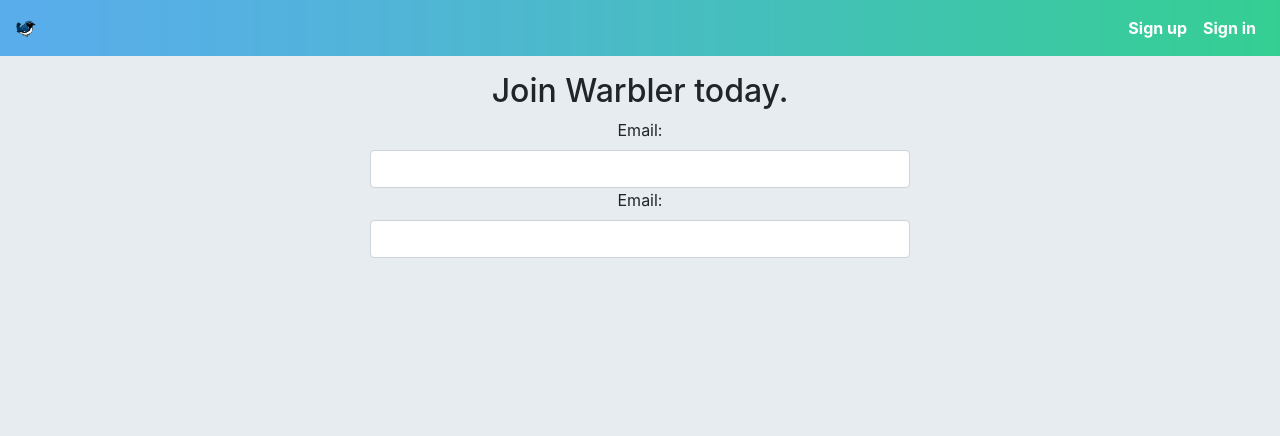
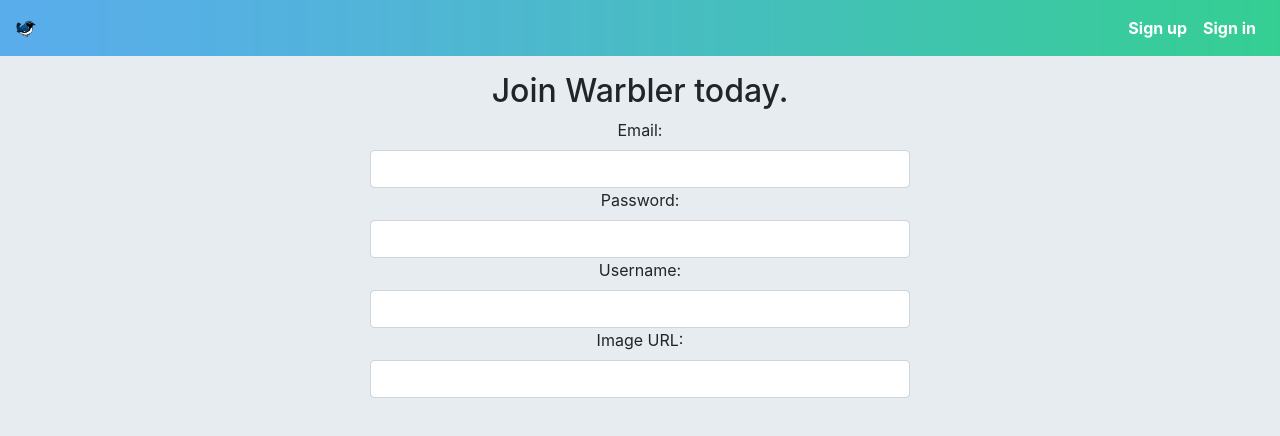
Before and after one commit to Michaelpp20001/Warbler-client, a React (Create React App) app: page /signup in a window 1280 px wide. Shown: the top 436 px of the page. Built offline with nearby package versions, Linux system fonts and the light colour scheme.

Commit message:
added conditional logic for signin and signup forms

```diff
--- a/src/components/AuthForm.js
+++ b/src/components/AuthForm.js
@@ -11,9 +11,15 @@ export default class AuthForm extends Component {
         };
     }
 
+    handleChange = e => {
+        this.setState({
+            [e.target.name]: e.target.value
+        });
+    }
+
     render() {
         const {email, username, password, profileImageUrl} = this.state;
-        const {heading, buttonText} = this.props;
+        const {heading, buttonText, signUp} = this.props;
         return (
             <div>
                 <div className="row justify-content-md-center text-center">
@@ -30,7 +36,7 @@ export default class AuthForm extends Component {
                                 type="text"
                                 >
                                 </input>
-                            <label htmlFor="password">Email:</label>
+                            <label htmlFor="password">Password:</label>
                             <input
                                 className="form-control"
                                 id="password"
@@ -39,6 +45,30 @@ export default class AuthForm extends Component {
                                 type="password"
                                 >
                                 </input>
+                                {signUp && (
+                                    <div>
+                                        <label htmlFor="username">Username:</label>
+                                        <input
+                                            className="form-control"
+                                            id="username"
+                                            name="username"
+                                            onChange={this.handleChange}
+                                            value={username}
+                                            type="text"
+                                            >
+                                            </input>
+                                        <label htmlFor="image-url">Image URL:</label>
+                                        <input
+                                            className="form-control"
+                                            id="image-url"
+                                            name="profileImageUrl"
+                                            onChange={this.handleChange}
+                                            type="text"
+                                            value={profileImageUrl}
+                                            >
+                                            </input>
+                                    </div>
+                                )}
                         </form>
                     </div>
                 </div>
--- a/src/containers/Main.js
+++ b/src/containers/Main.js
@@ -13,14 +13,19 @@
                 <Route exact path="/" render={props => <Homepage {...props} />} />
                 <Route exact path="/signin" render={props => {
                     return (
-                        <AuthForm buttonText="Log in" heading="Welcome Back"
+                        <AuthForm
+                        buttonText="Log in"
+                        heading="Welcome Back"
                         {...props}/>
                     )
                  }}
                 />
                 <Route exact path="/signup" render={props => {
                     return (
-                        <AuthForm buttonText="Sign me up!" heading="Join Warbler today."
+                        <AuthForm
+                        signUp
+                        buttonText="Sign me up!"
+                        heading="Join Warbler today."
                         {...props}/>
                     )
                 }}
```
